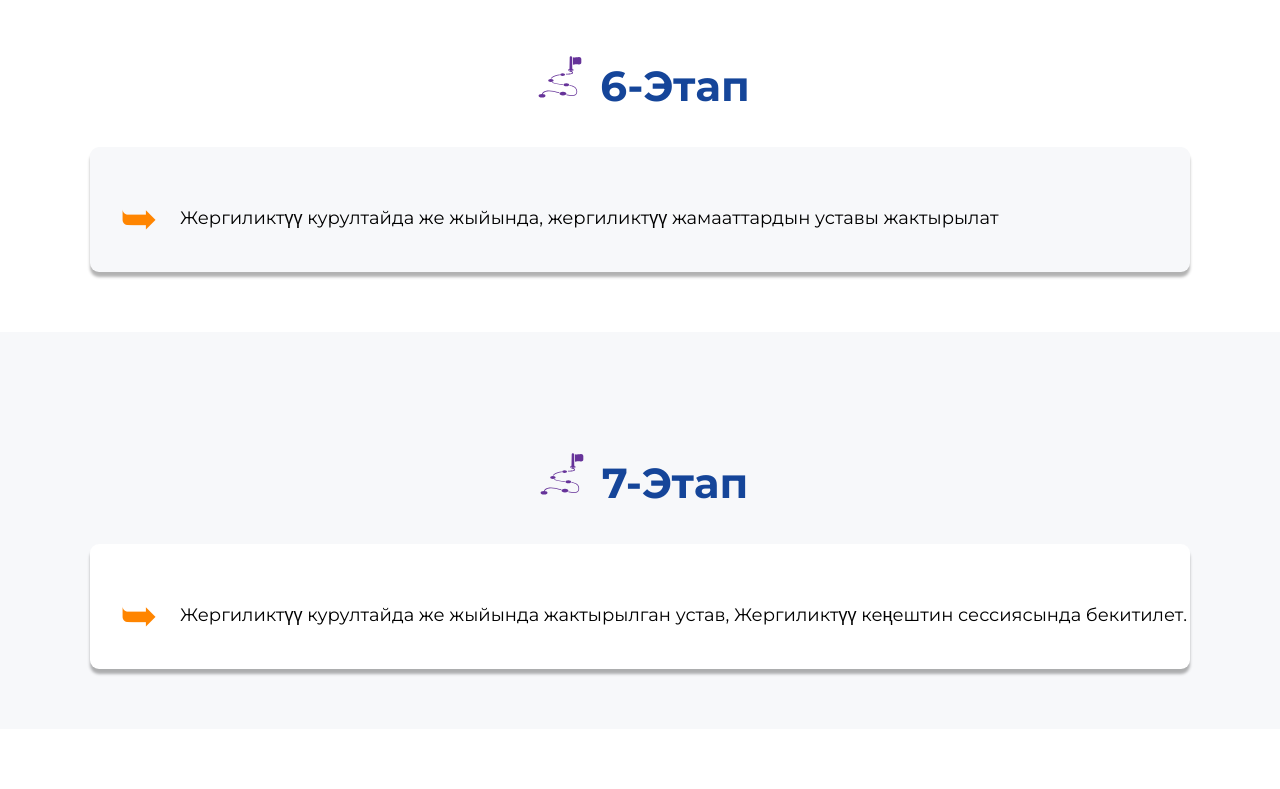
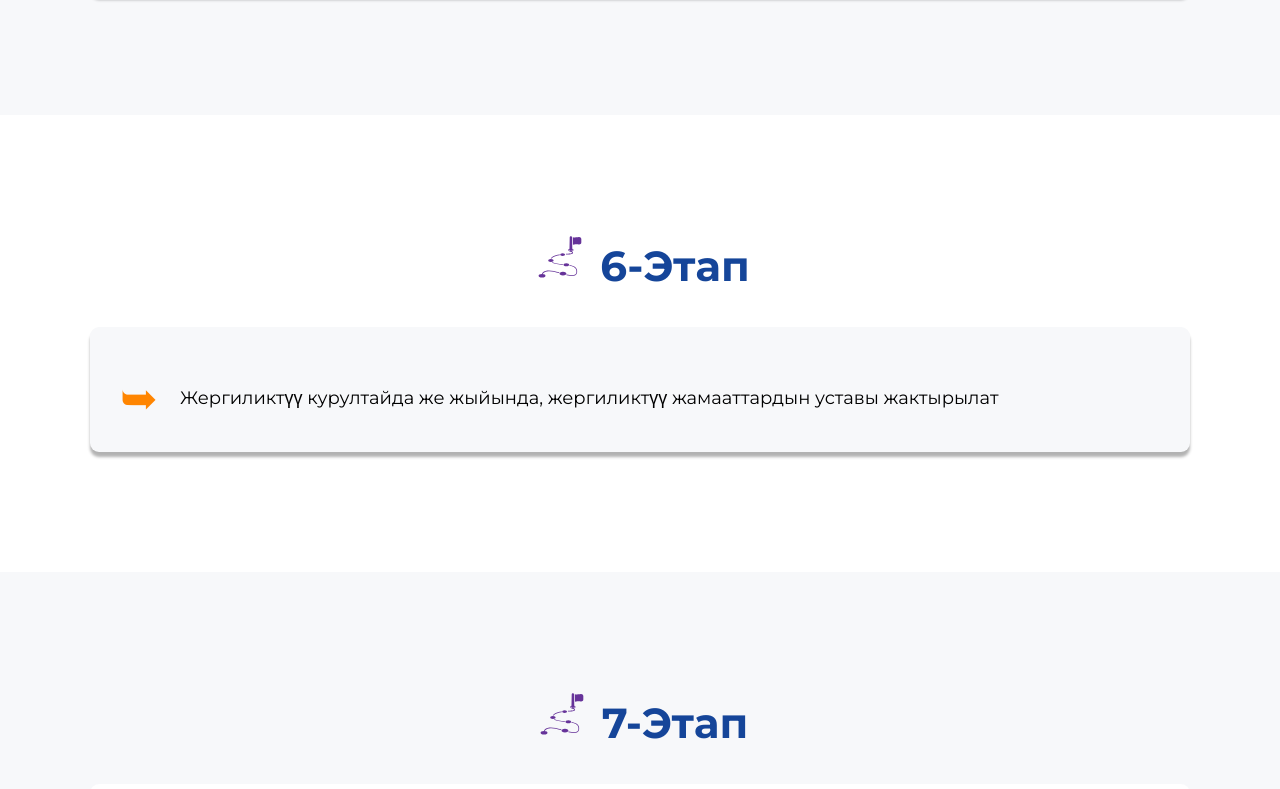
Before and after one commit to zhanybekovich/gagsmu, a Gatsby site: page / in a window 1280 px wide. Shown: the part 5771-6560 px from the top of the page. Built offline with nearby package versions, Linux system fonts and the light colour scheme; Gatsby itself is replaced by a stand-in of ours.

Commit message:
Fix paddings

```diff
--- a/src/components/simpleStage/stage.scss
+++ b/src/components/simpleStage/stage.scss
@@ -1,4 +1,5 @@
 .simple-stage {
+  padding-bottom: 120px;
   &-title {
     margin-bottom: 20px;
   }
@@ -9,6 +10,7 @@
     padding-top: 40px;
     padding-bottom: 40px;
     padding-left: 30px;
+    padding-right: 10px;
     font-size: 18px;
     line-height: 1.5;
     text-align: left;
```
